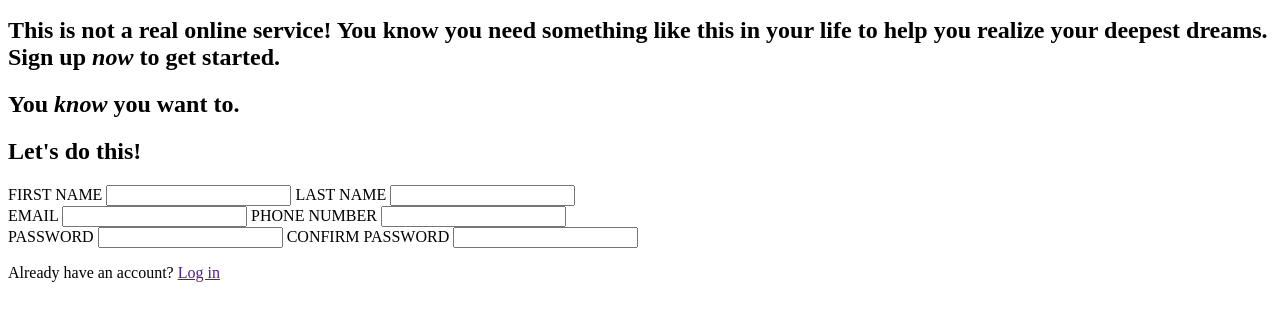
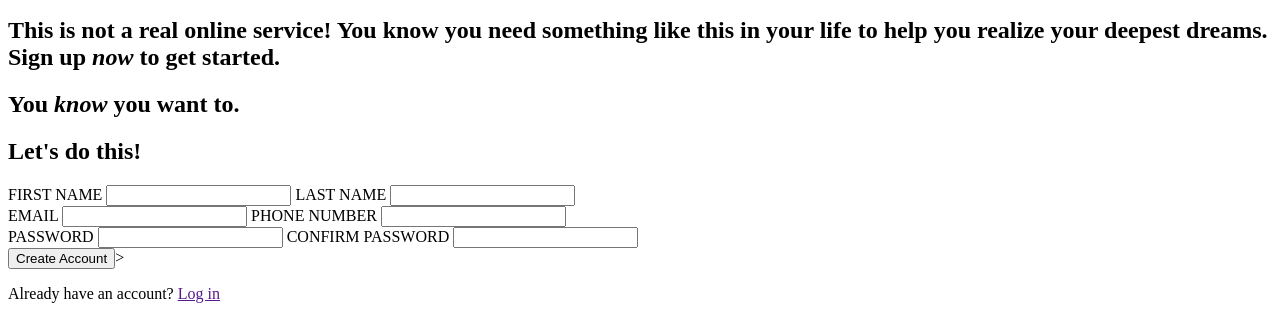
Before and after one commit to jborozco/odin-sign-up_form, a plain HTML site: page index.html in a window 1280 px wide. Shown: the part 541-860 px from the top of the page. Before the commit the page ends 839 px from the top, so only its background shows below. Drawn offline with Linux system fonts and the light colour scheme.

Commit message:
Add submit button to the form

```diff
--- a/index.html
+++ b/index.html
@@ -44,6 +44,9 @@
                     <input type="password" name="confirm-password" id="confirm-password" required>
                 </div>
             </div>
+            <div class="form-transparent">
+                <button type="sumbit" id="form-validation">Create Account </button>>
+            </div>
         </form>
         <div class="subtext">
             <p>Already have an account? <a href="">Log in</a> </p>
```
